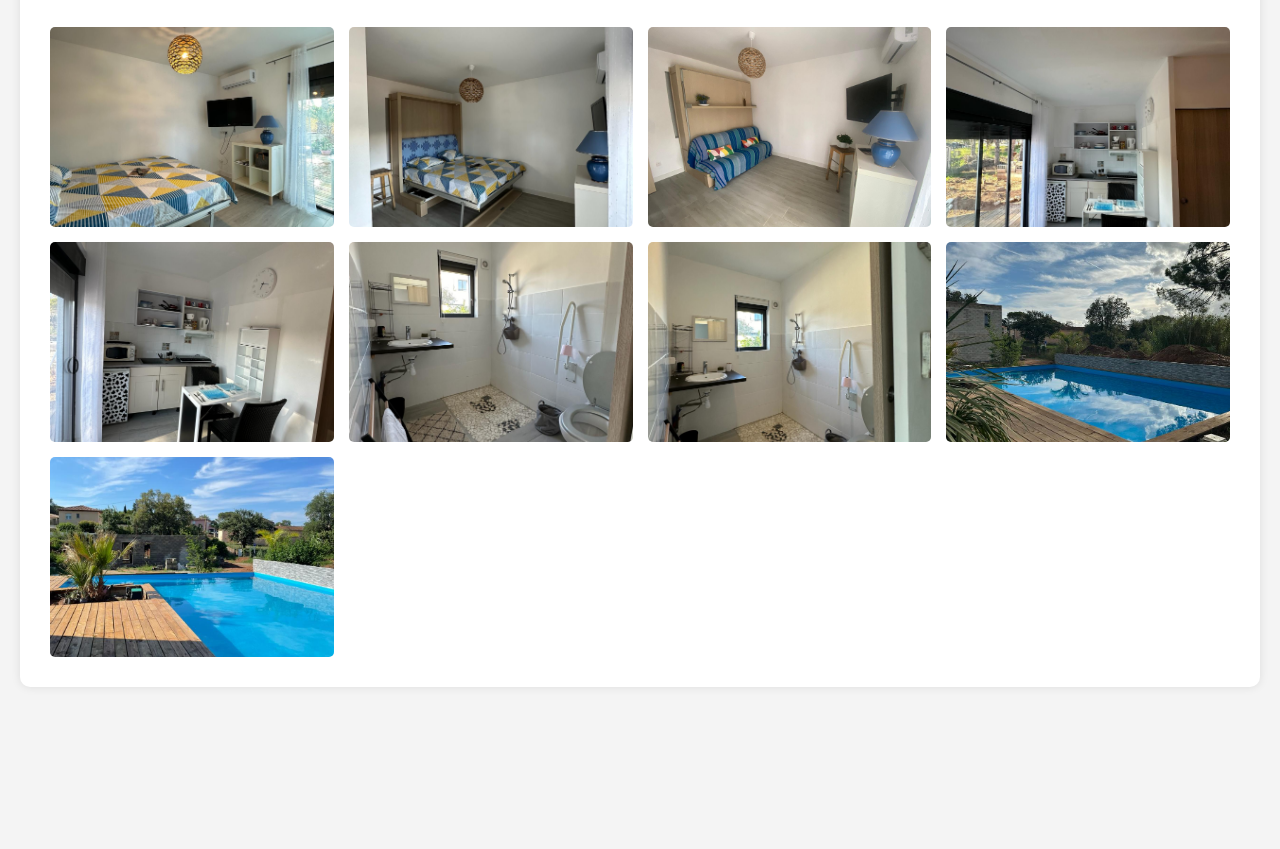
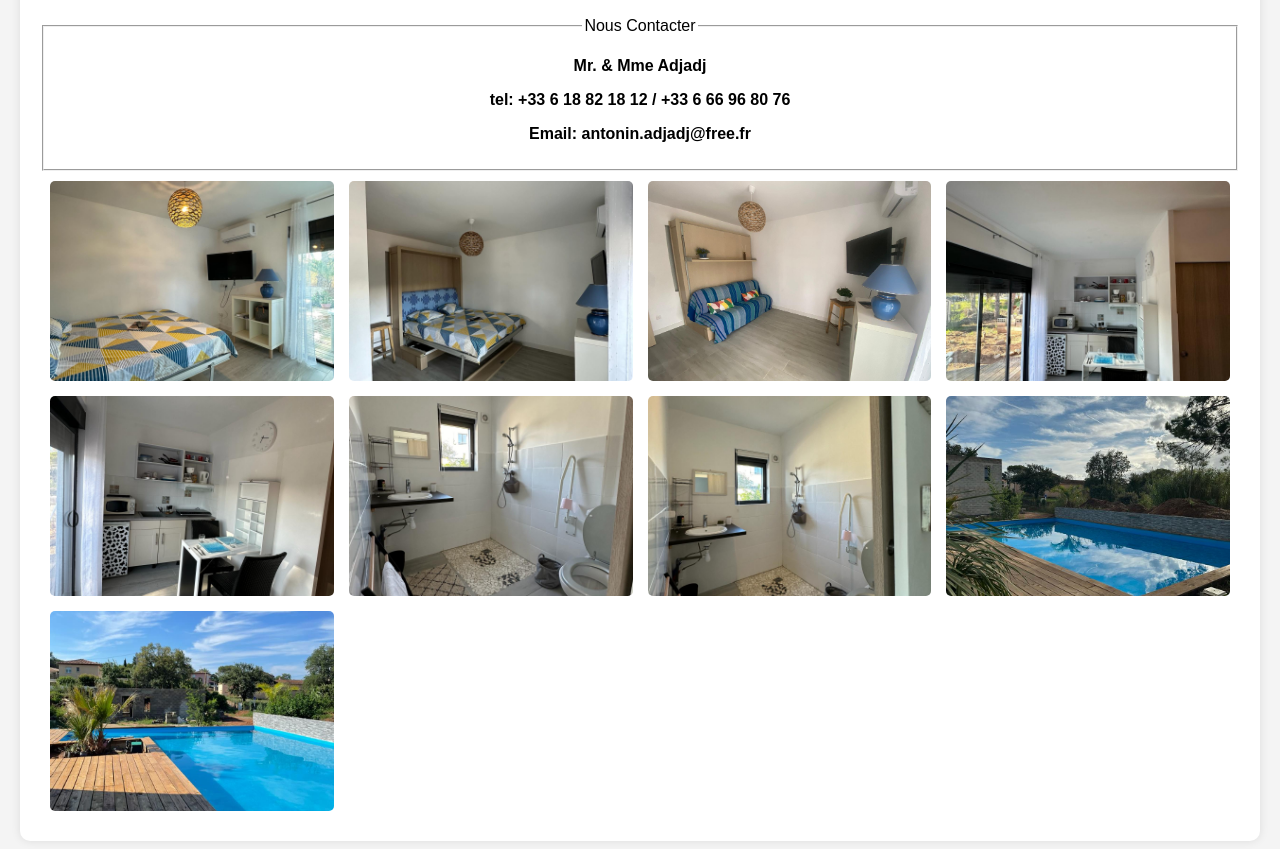
Before and after one commit to hbena-669/Adjadjloc, a plain HTML site: page Index.html in a window 1280 px wide. Shown: the part 101-950 px from the top of the page. Before the commit the page ends 808 px from the top, so only its background shows below. Drawn offline with Linux system fonts and the light colour scheme.

Commit message:
modif index

```diff
--- a/Index.html
+++ b/Index.html
@@ -70,6 +70,13 @@
 <body>
     <div class="container">
         <h1>Galerie Studio</h1>
+        <fieldset>
+            <legend>Nous Contacter</legend>
+            <p><strong>Mr. & Mme Adjadj</strong> </p>
+            <p><strong>tel: +33 6 18 82 18 12 / +33 6 66 96 80 76</strong> </p>
+            <p><strong>Email: antonin.adjadj@free.fr</strong></p>
+
+          </fieldset>
         <div class="gallery">
             <img src="img/studio1.jpg" alt="Studio 1" onclick="openModal(this)">
             <img src="img/studio2.jpg" alt="Studio 2" onclick="openModal(this)">
```
